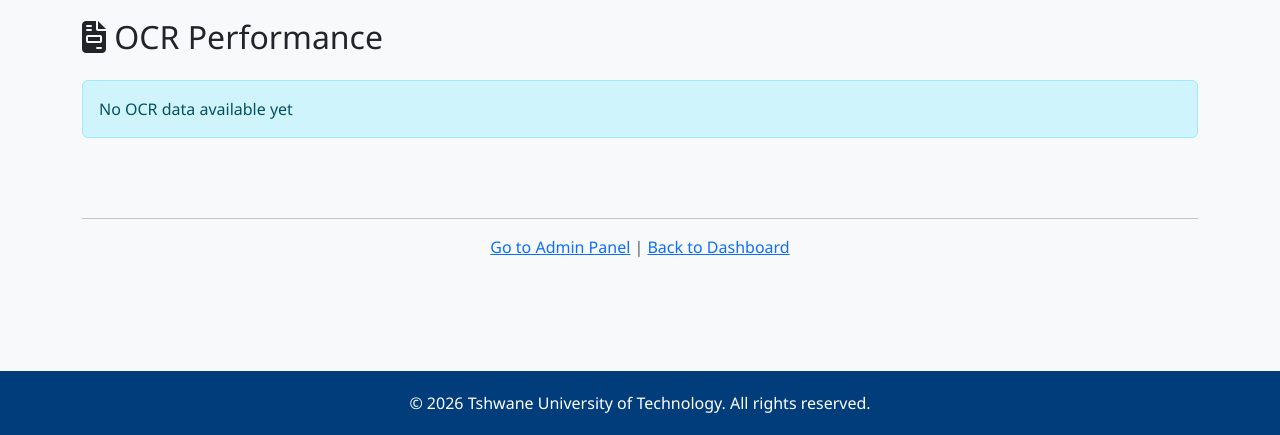
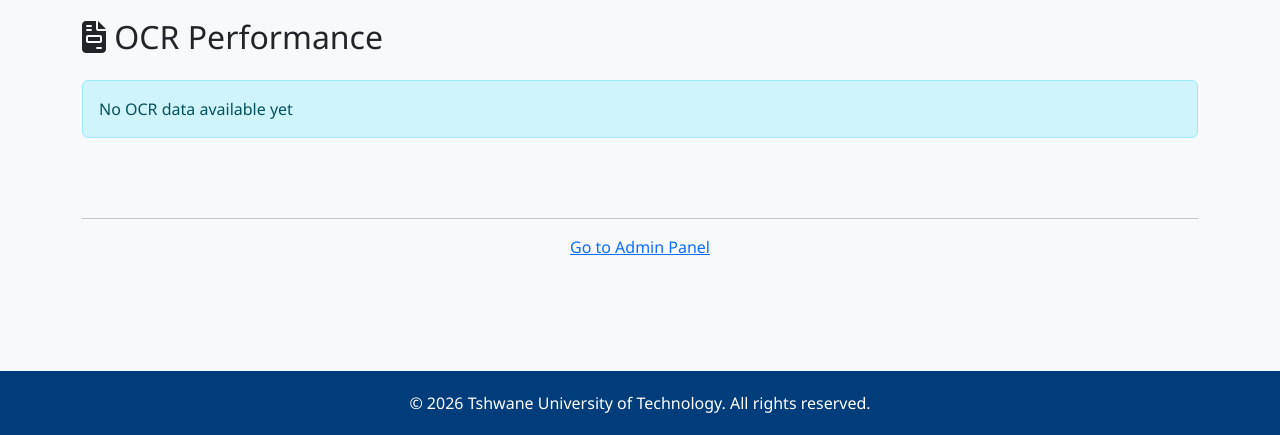
Before and after one commit to 220404773/tut-digital-student-card, a Django app: page /cards/performance/ in a window 1280 px wide. Shown: the part 921-1356 px from the top of the page. Run offline with Django 4.2, Linux system fonts and the light colour scheme; the visitor is signed in with stand-in values (Sample User, id 1); data comes from the database, SQL or seed files in the repository; data that the repository does not hold is empty.

Commit message:
Remove the circular "Back to Dashboard" link on the reports page
This page is staff-only, and cards.views.dashboard is wrapped in
student_required, which redirects staff straight back to
performance_dashboard - so the link just bounced back to the same page.

```diff
--- a/cards/templates/cards/performance_dashboard.html
+++ b/cards/templates/cards/performance_dashboard.html
@@ -418,8 +418,7 @@
             <div class="col-md-12">
                 <hr>
                 <p class="text-muted text-center">
-                    <a href="{% url 'admin:index' %}">Go to Admin Panel</a> |
-                    <a href="{% url 'dashboard' %}">Back to Dashboard</a>
+                    <a href="{% url 'admin:index' %}">Go to Admin Panel</a>
                 </p>
             </div>
         </div>
```
